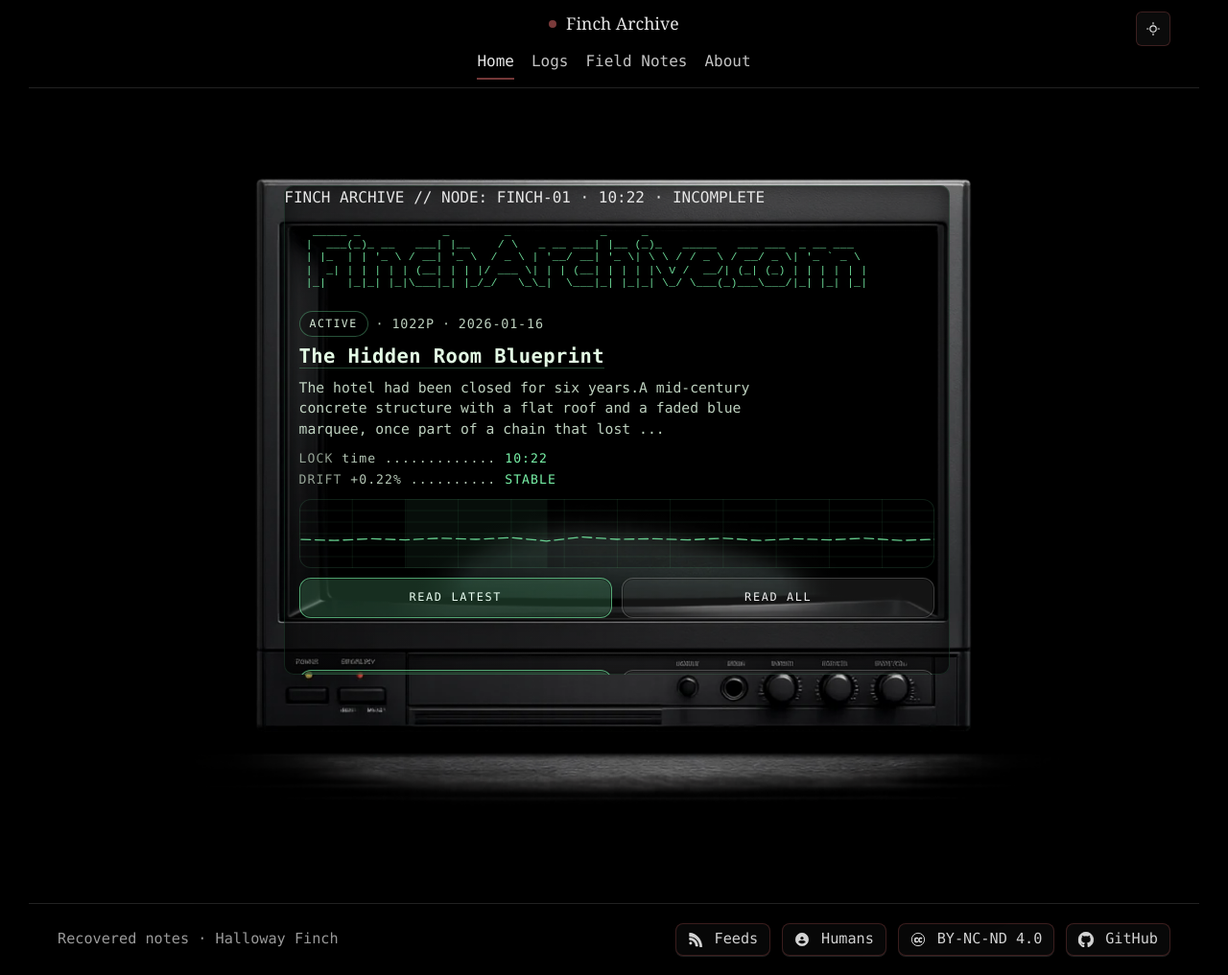
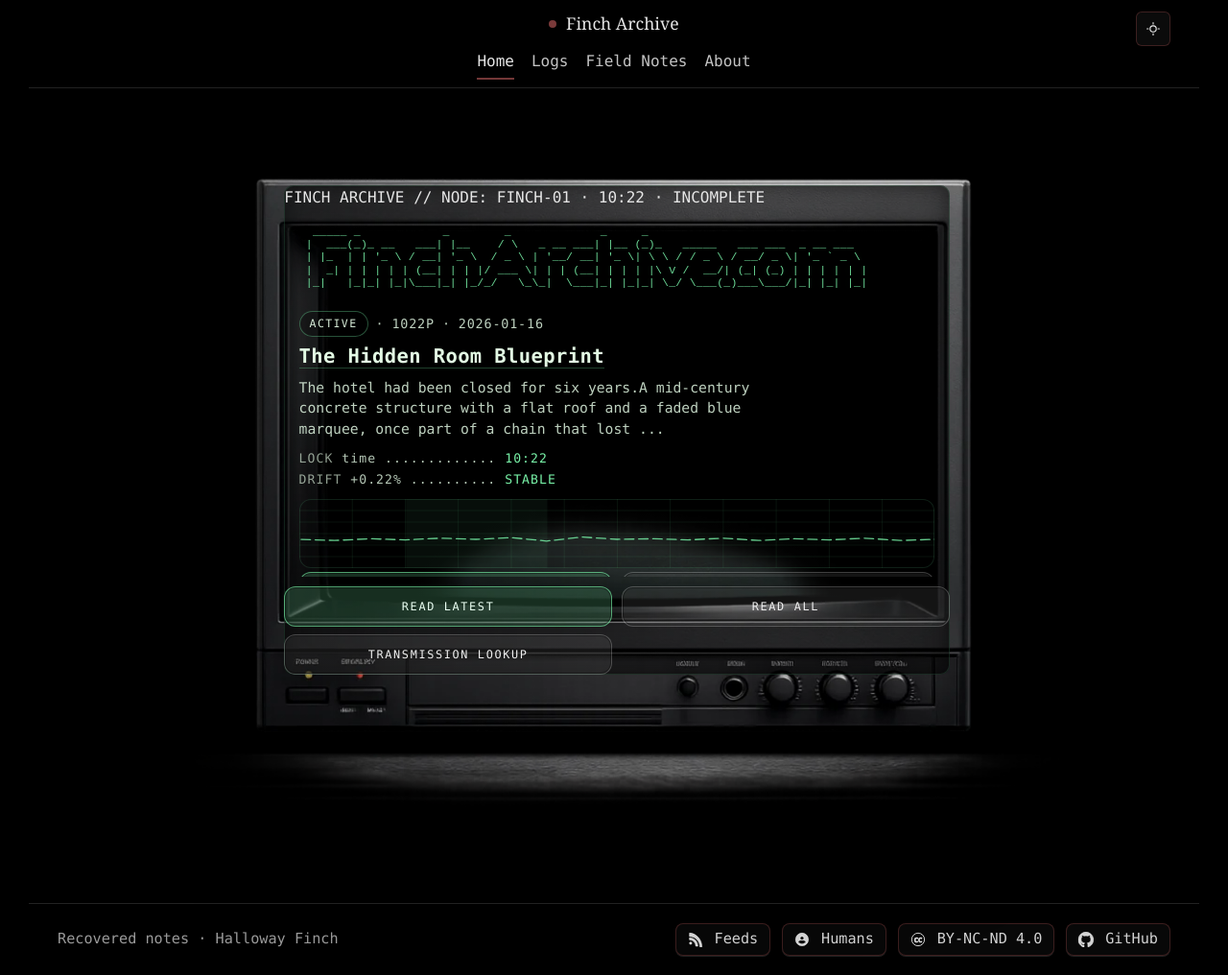
Before and after one commit to HallowayFinch/fincharchive.com, a Jekyll site: the page built from index.html, in a window 1280 px wide and 1016 px high. Shown: the whole window at 96% size. Built offline with Jekyll 4.4.1, drawn with Linux system fonts in a browser that asks for light colours.

Commit message:
Update index.html

```diff
--- a/index.html
+++ b/index.html
@@ -113,16 +113,30 @@ description: "Recovered notes from incomplete transmissions: the latest logs fro
             <span class="finch-active__date">{{ feat.date | date: "%Y-%m-%d" }}</span>
           </p>
 
-              <p class="finch-activity__line" style="margin:0 0 8px;">
+          <p class="finch-activity__line finch-activity__line--mobile-latest">
             <span class="finch-activity__k">LATEST</span>
-                <a class="finch-homeui__promptlink" href="{{ feat.url | relative_url }}">{{ feat.title | truncate: 34 }}</a>
+            <a class="finch-homeui__promptlink" href="{{ feat.url | relative_url }}">
+              {{ feat.title | truncate: 32 }}
+            </a>
           </p>
 
-              <p class="finch-activity__line" style="margin:0;">
-                <span class="finch-activity__k">LOCK</span> 10:22
+          <p class="finch-activity__line finch-activity__line--mobile-status">
+            <span class="finch-activity__k">LOCK</span>
+            <span class="finch-activity__ok">10:22</span>
             <span class="finch-screen__sep" aria-hidden="true">·</span>
-                <span class="finch-activity__k">DRIFT</span> STABLE
+            <span class="finch-activity__k">DRIFT</span>
+            <span class="finch-activity__ok">STABLE</span>
           </p>
+        </div>
+
+  <nav class="finch-homeui__actions" aria-label="Primary actions">
+    <a class="finch-screen__btn finch-screen__btn--fill" href="{{ feat.url | relative_url }}">READ LATEST</a>
+    <a class="finch-screen__btn finch-screen__btn--fill2" href="{{ '/logs/' | relative_url }}">READ ALL</a>
+  </nav>
+
+  <nav class="finch-homeui__actions" aria-label="Secondary actions">
+    <a class="finch-screen__btn finch-screen__btn--fill2" href="{{ '/t/' | relative_url }}">TRANSMISSION LOOKUP</a>
+  </nav>
 </div>
 
   <nav class="finch-homeui__actions" aria-label="Primary actions" style="margin-top:10px;">
```
Lines whose indentation alone changed are shown as unchanged.
